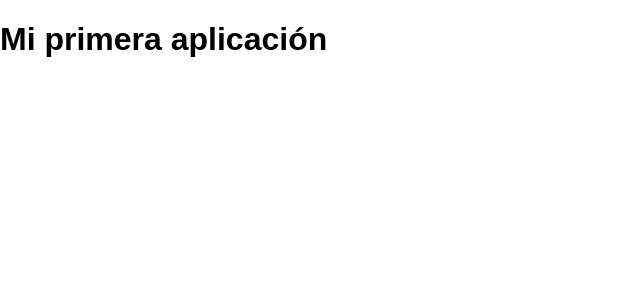
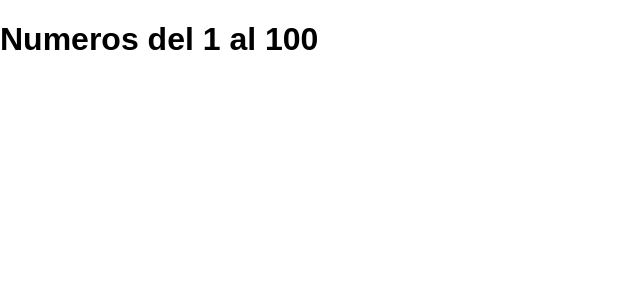
Before and after one commit to makeitrealcamp/njlwer342, a React (Create React App) app: page / in a window 1280 px wide. Shown: the top 300 px of the page, without its empty margins (0-640 px from the left). Built offline with nearby package versions, Linux system fonts and the light colour scheme.

Commit message:
make it ready

```diff
--- a/src/App.js
+++ b/src/App.js
@@ -2,9 +2,16 @@ import React, { Component } from 'react';
 
 class App extends Component {
   render() {
+    let numbers = []
+    for (var i = 1; i <= 100; i++) {
+      numbers.push(i)
+    }
     return (
       <div>
-        <h1>Mi primera aplicación</h1>
+        <h1>Numeros del 1 al 100</h1>
+        <ul>
+          {/* ACA DEBEN QUEDAR LOS LI */}
+        </ul>
       </div>
     );
   }
```
Also changed, not shown: 2 other files (tests, documents, lock files or other folders).
